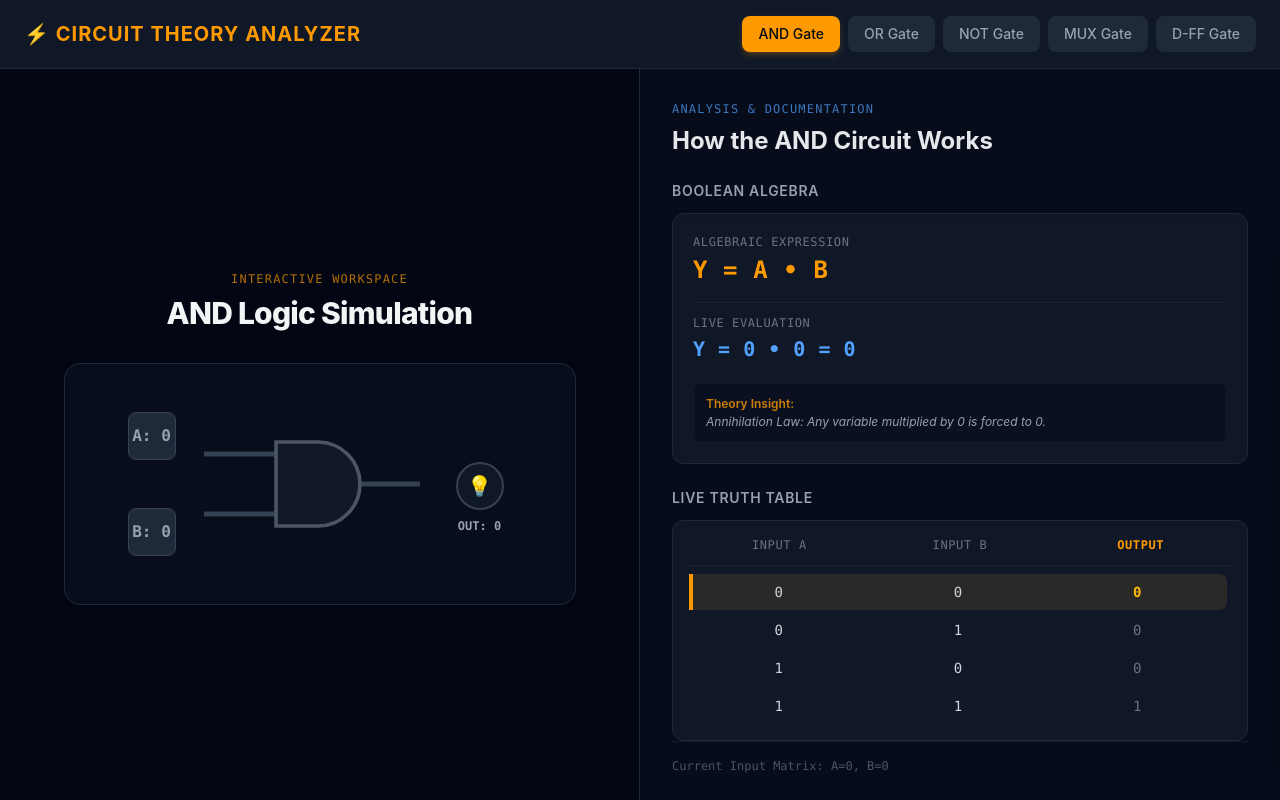
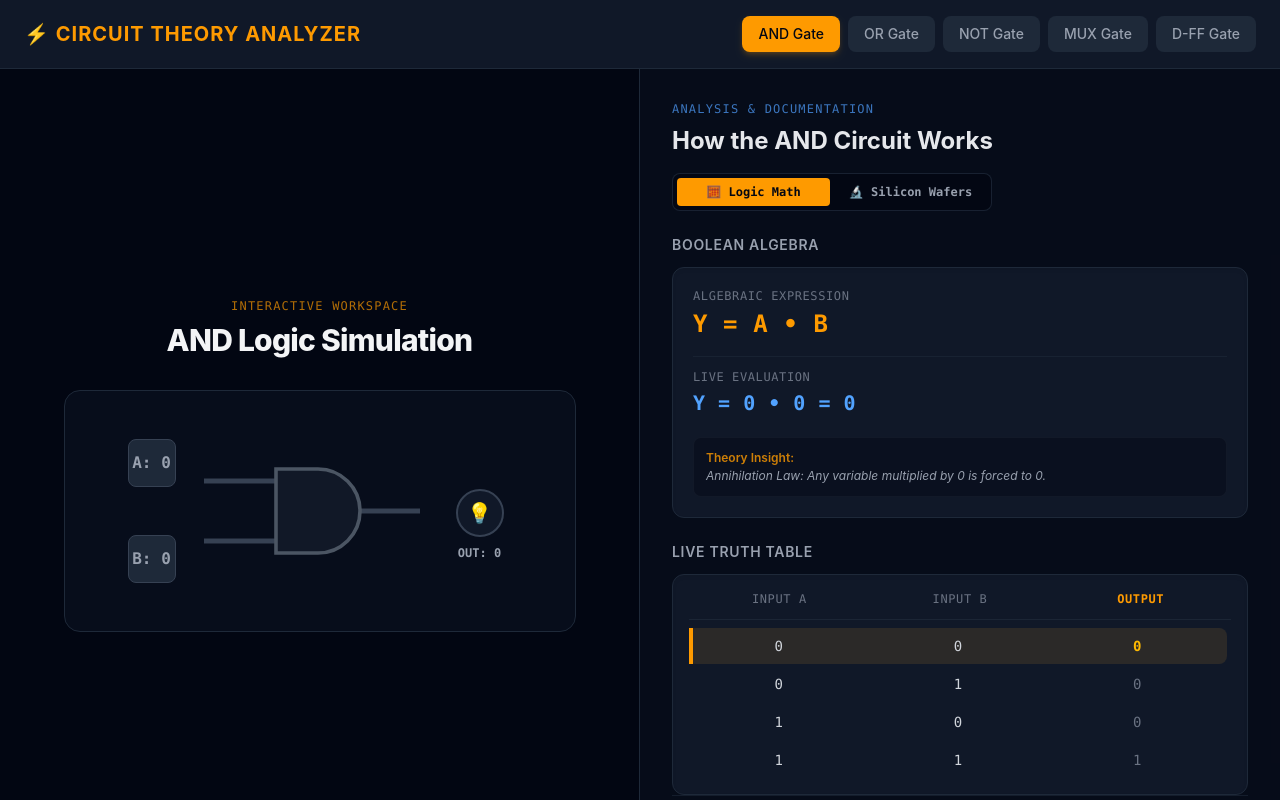
Before and after one commit to YOLO-GIT/circuits_theory, a React (Vite) app: page / in a window 1280 px wide. Shown: the top 800 px of the page. Built offline with nearby package versions, Linux system fonts and the light colour scheme.

Commit message:
Add toggle switch for Silicon Layer visualization in App component

```diff
--- a/src/App.tsx
+++ b/src/App.tsx
@@ -8,6 +8,7 @@ import TimingDiagram from "./components/TimingDiagram";
 import BooleanFormula from "./components/BooleanFormula";
 import MuxGate from "./components/MuxGate";
 import DFlipFlop from "./components/DFlipFlop";
+import SiliconLayout from "./components/SiliconLayout";
 
 type ModuleType = "AND" | "OR" | "NOT" | "MUX" | "D-FF";
 
@@ -19,6 +20,9 @@ export default function App() {
   const [gateInputA, setGateInputA] = useState<boolean>(false);
   const [gateInputB, setGateInputB] = useState<boolean>(false);
   const [selectLine, setSelectLine] = useState(false); // New control state for MUX
+
+  // ADD THIS NEW TOGGLE SWITCH STATE HERE
+  const [showSiliconLayer, setShowSiliconLayer] = useState<boolean>(false);
 
   return (
     <div className="min-h-screen bg-gray-950 text-gray-100 flex flex-col font-sans">
@@ -106,12 +110,48 @@ export default function App() {
             <span className="text-xs font-mono text-blue-400/70 tracking-widest uppercase block mb-2">
               Analysis & Documentation
             </span>
-            <h2 className="text-2xl font-bold mb-6 text-gray-200">
-              How the {activeModule === "D-FF" ? "D Flip-Flop" : activeModule} Circuit Works
+            <h2 className="text-2xl font-bold mb-4 text-gray-200">
+              How the {activeModule === "D-FF" ? "D Flip-Flop" : activeModule}{" "}
+              Circuit Works
             </h2>
+
+            {/* NEW: SILICON MODE TOGGLE CONTROLLER SWITCH BAR */}
+            {["AND", "OR"].includes(activeModule) && (
+              <div className="flex bg-gray-950/80 p-1 rounded-lg border border-gray-800/80 mb-6 gap-1 w-full max-w-xs">
+                <button
+                  onClick={() => setShowSiliconLayer(false)}
+                  className={`flex-1 py-1.5 rounded text-xs font-mono font-bold transition-all ${
+                    !showSiliconLayer
+                      ? "bg-amber-500 text-gray-950"
+                      : "text-gray-400 hover:text-gray-200"
+                  }`}
+                >
+                  🧮 Logic Math
+                </button>
+                <button
+                  onClick={() => setShowSiliconLayer(true)}
+                  className={`flex-1 py-1.5 rounded text-xs font-mono font-bold transition-all ${
+                    showSiliconLayer
+                      ? "bg-blue-500 text-gray-950"
+                      : "text-gray-400 hover:text-gray-200"
+                  }`}
+                >
+                  🔬 Silicon Wafers
+                </button>
+              </div>
+            )}
 
             {["AND", "OR", "NOT", "MUX"].includes(activeModule) ? (
               <div className="flex flex-col gap-6">
+                {/* CONDITIONAL RENDERER: SHOW SCHEMATICS OR SILICON TRANSISTORS */}
+                {showSiliconLayer && ["AND", "OR"].includes(activeModule) ? (
+                  <SiliconLayout
+                    gateType={activeModule}
+                    inputA={gateInputA}
+                    inputB={gateInputB}
+                  />
+                ) : (
+                  <>
                     {/* Dynamic Algebraic Equation Reader */}
                     <div>
                       <h3 className="text-sm font-semibold text-gray-400 uppercase tracking-wider mb-3">
@@ -137,6 +177,8 @@ export default function App() {
                         gateType={activeModule as "AND" | "OR" | "NOT" | "MUX"}
                       />
                     </div>
+                  </>
+                )}
               </div>
             ) : (
               /* REPLACE THE OTHERS WITH THIS D-FF INFOPANEL CONTAINER */
@@ -145,12 +187,30 @@ export default function App() {
                   Edge-Triggered Sequential Mode
                 </h3>
                 <p className="text-gray-300 text-sm leading-relaxed">
-                  The <strong>D Flip-Flop</strong> serves as the core foundation for CPU registry files and system cache memory cells.
+                  The <strong>D Flip-Flop</strong> serves as the core foundation
+                  for CPU registry files and system cache memory cells.
                 </p>
                 <ul className="text-xs font-mono text-gray-400 space-y-2 bg-gray-950/50 p-4 rounded-lg border border-gray-800/60">
-                  <li>• <span className="text-blue-400">Isolated Lane:</span> Changing data input <span className="text-blue-400">(D)</span> alone has absolutely zero effect on the system output.</li>
-                  <li>• <span className="text-emerald-400">Clock Sync (0 → 1):</span> State variables are locked in and copied to output <span className="text-amber-500">Q</span> ONLY during a microsecond clock transition step.</li>
-                  <li>• <span className="text-purple-400">Steady Capture:</span> Once the edge pass completes, the values are frozen safely in memory, ignoring further input adjustments.</li>
+                  <li>
+                    • <span className="text-blue-400">Isolated Lane:</span>{" "}
+                    Changing data input{" "}
+                    <span className="text-blue-400">(D)</span> alone has
+                    absolutely zero effect on the system output.
+                  </li>
+                  <li>
+                    •{" "}
+                    <span className="text-emerald-400">
+                      Clock Sync (0 → 1):
+                    </span>{" "}
+                    State variables are locked in and copied to output{" "}
+                    <span className="text-amber-500">Q</span> ONLY during a
+                    microsecond clock transition step.
+                  </li>
+                  <li>
+                    • <span className="text-purple-400">Steady Capture:</span>{" "}
+                    Once the edge pass completes, the values are frozen safely
+                    in memory, ignoring further input adjustments.
+                  </li>
                 </ul>
               </div>
             )}
@@ -161,7 +221,8 @@ export default function App() {
               <span>Sequential State Mode Active</span>
             ) : (
               <span>
-                Current Input Matrix: A={gateInputA ? "1" : "0"}, B={gateInputB ? "1" : "0"}
+                Current Input Matrix: A={gateInputA ? "1" : "0"}, B=
+                {gateInputB ? "1" : "0"}
                 {activeModule === "MUX" && `, S=${selectLine ? "1" : "0"}`}
               </span>
             )}
```
Also changed, not shown: src/assets/image.png (added). Lines whose indentation alone changed are shown as unchanged.
